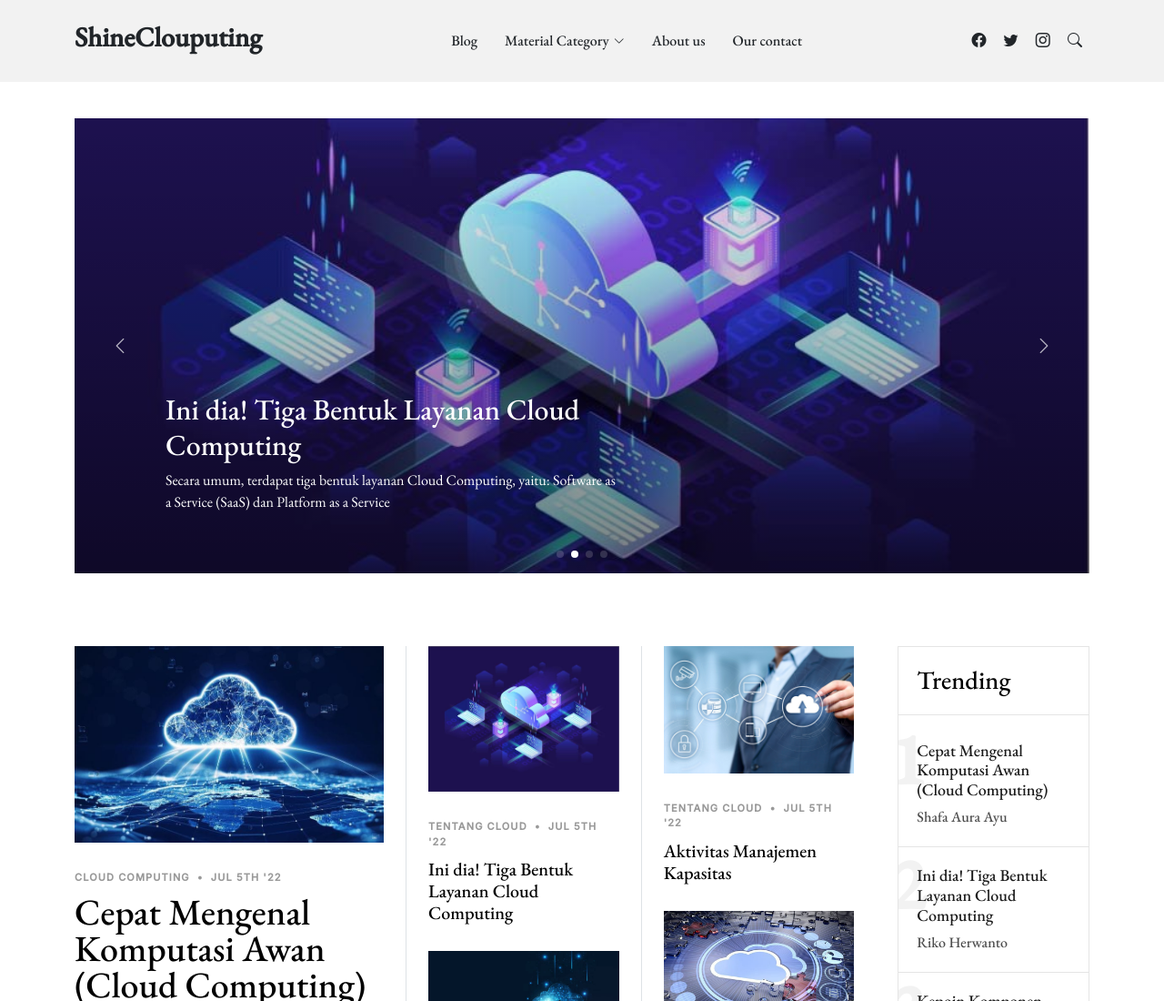
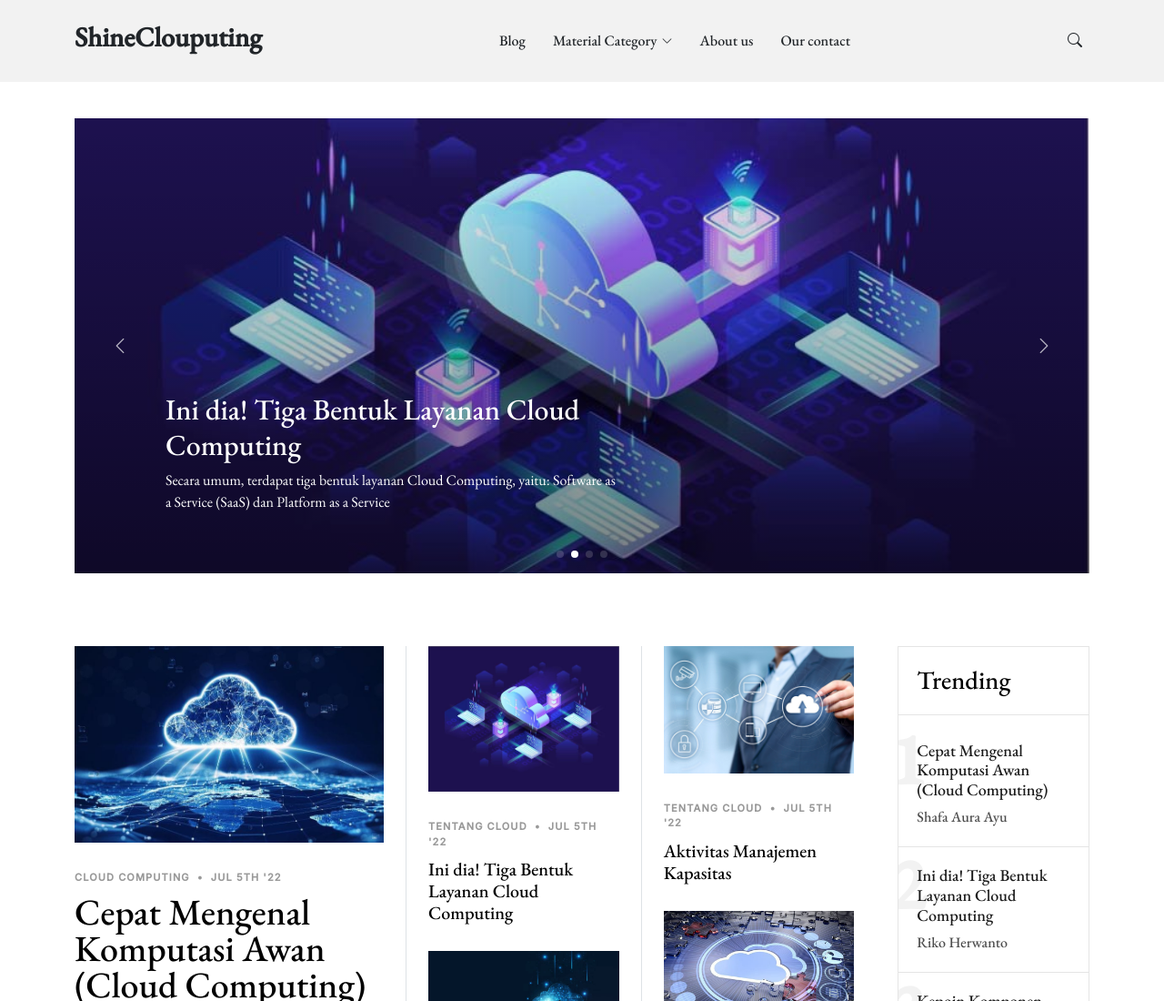
Before and after one commit to Shafa-aura-git/ShineClouputing.github.io, a plain HTML site: page index.html in a window 1280 px wide. Shown: the top 1100 px of the page at 91% size. Drawn offline with nearby package versions, Linux system fonts and the light colour scheme; a web font is replaced by a local one.

Commit message:
second commit

```diff
--- a/index.html
+++ b/index.html
@@ -83,9 +83,9 @@
       </nav><!-- .navbar -->
 
       <div class="position-relative">
-        <a href="#" class="mx-2"><span class="bi-facebook"></span></a>
-        <a href="#" class="mx-2"><span class="bi-twitter"></span></a>
-        <a href="#" class="mx-2"><span class="bi-instagram"></span></a>
+        <!-- <a href="#" class="mx-2"><span class="bi-facebook"></span></a> -->
+        <!-- <a href="#" class="mx-2"><span class="bi-twitter"></span></a> -->
+        <!-- <a href="#" class="mx-2"><span class="bi-instagram"></span></a> -->
 
         <a href="#" class="mx-2 js-search-open"><span class="bi-search"></span></a>
         <i class="bi bi-list mobile-nav-toggle"></i>
```
